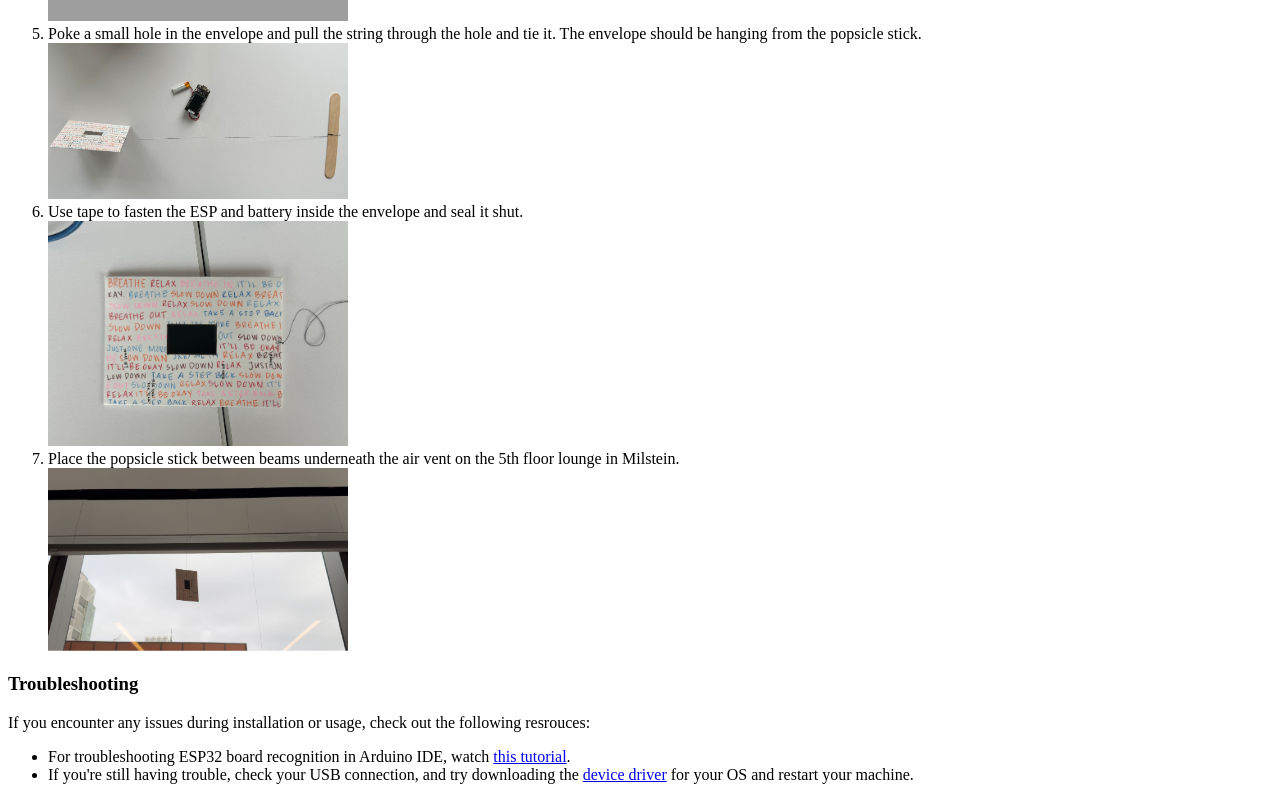
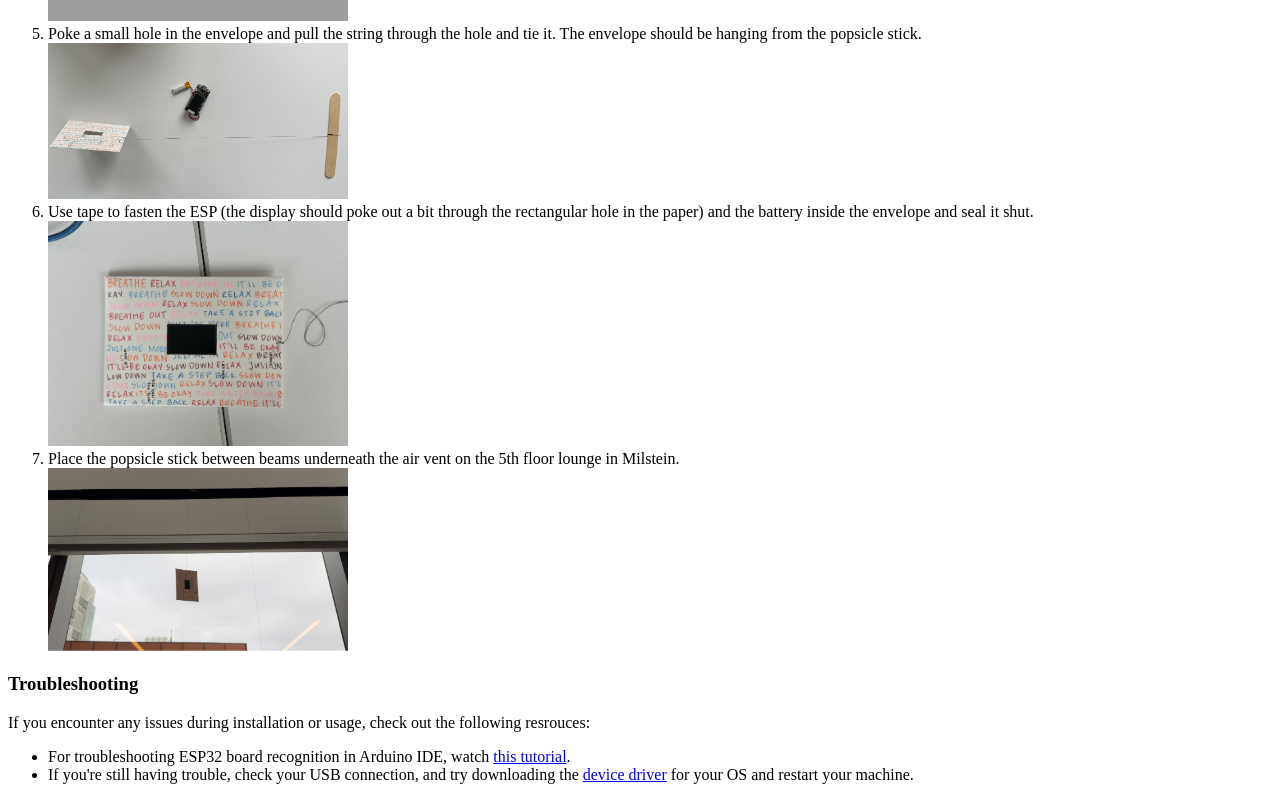
Before and after one commit to Aparna-Rajesh/aparna-rajesh.github.io, a plain HTML site: page index.html in a window 1280 px wide. Shown: the part 2496-3296 px from the top of the page. Drawn offline with Linux system fonts and the light colour scheme; grey boxes are pictures that could not be loaded.

Commit message:
more images 5

```diff
--- a/index.html
+++ b/index.html
@@ -70,7 +70,7 @@
         <img src="strungenvelope.jpeg"
             width="300"
             height=auto />
-        <li>Use tape to fasten the ESP and battery inside the envelope and seal it shut.</li>
+        <li>Use tape to fasten the ESP (the display should poke out a bit through the rectangular hole in the paper) and the battery inside the envelope and seal it shut.</li>
         <img src="envelopewithesp.jpeg"
         width="300"
         height=auto />
```
